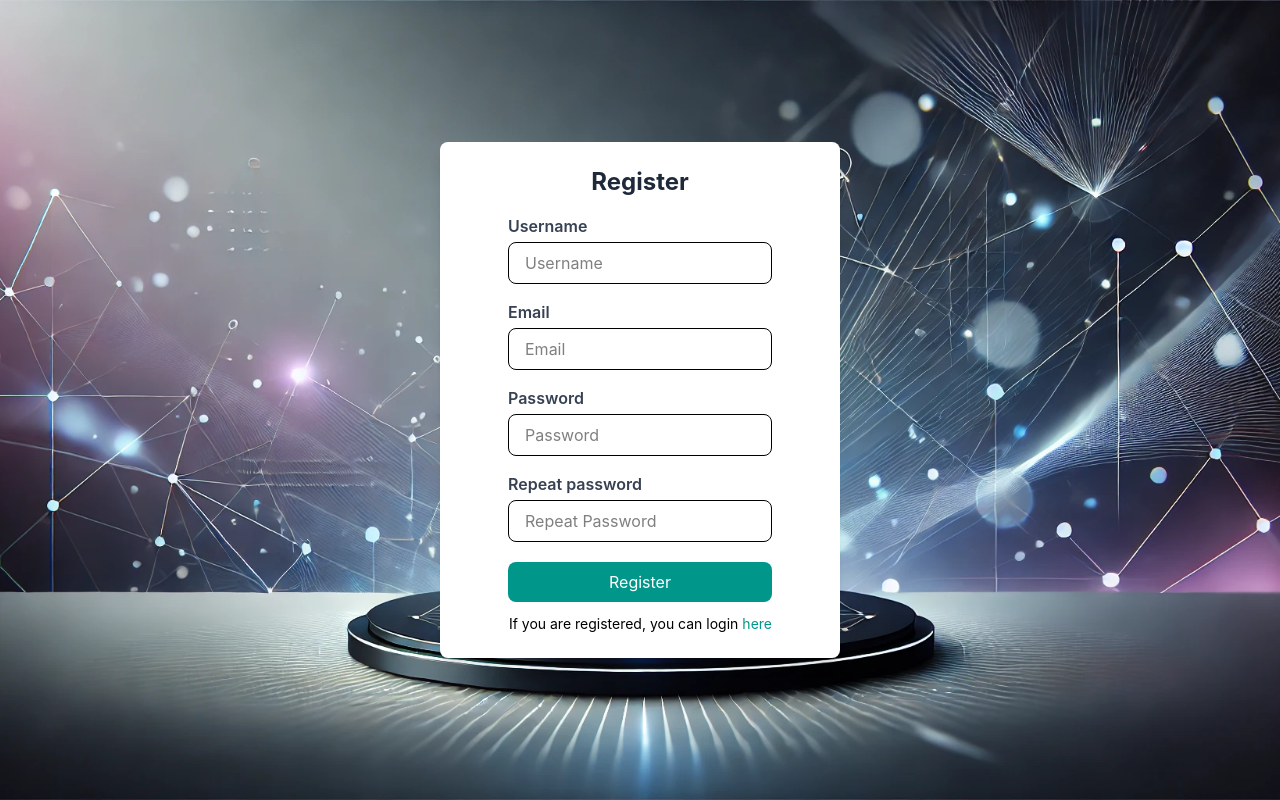
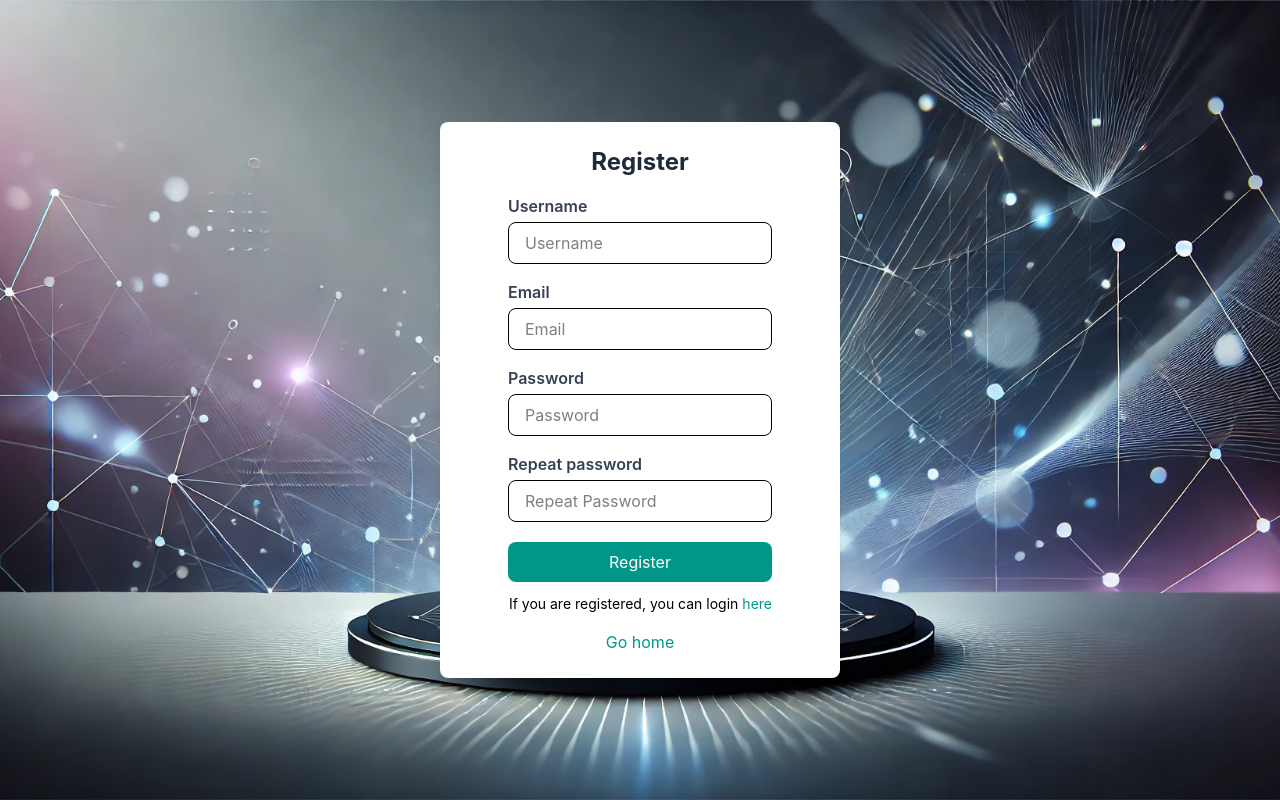
Before and after one commit to WDJohanWD/proyectoreact, a React (Vite) app in the folder react-project/: page /register in a window 1280 px wide. Built offline with nearby package versions, Linux system fonts and the light colour scheme; data requests are answered from the project's data file.

Commit message:
link to home since register

```diff
--- a/react-project/db/db.json
+++ b/react-project/db/db.json
@@ -25,7 +25,10 @@
       "date": "10/2/2025, 13:57:11",
       "role": "admin",
       "id": "e7fa",
-      "cart_ids": []
+      "cart_ids": [
+        "1",
+        "2"
+      ]
     },
     {
       "id": "b1e8",
--- a/react-project/src/admin/Register.jsx
+++ b/react-project/src/admin/Register.jsx
@@ -174,6 +174,10 @@ function Register() {
                         <Link to="/login" className="text-teal-600 hover:underline">here</Link>
                     </div>
                 </form>
+                <div className="text-center mt-4">
+                    <Link to="/" className="text-teal-600 hover:underline">Go home</Link>
+                </div>
+
             </div>
         </div>
 
```
